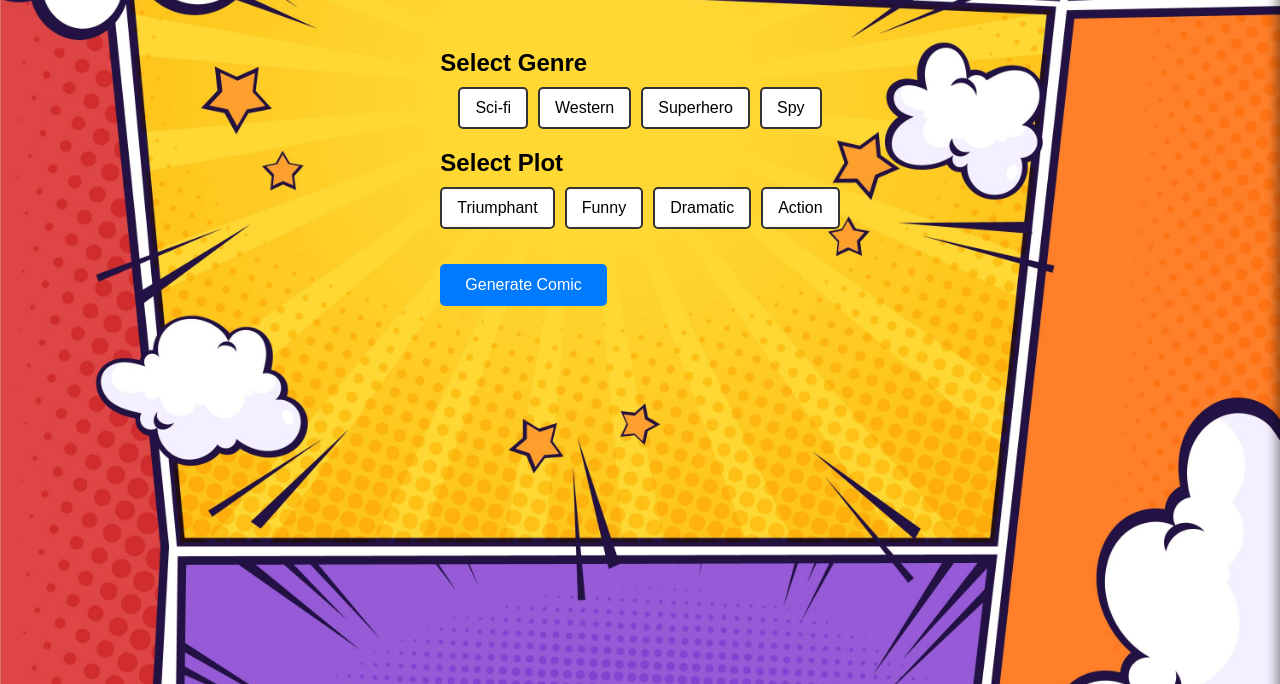
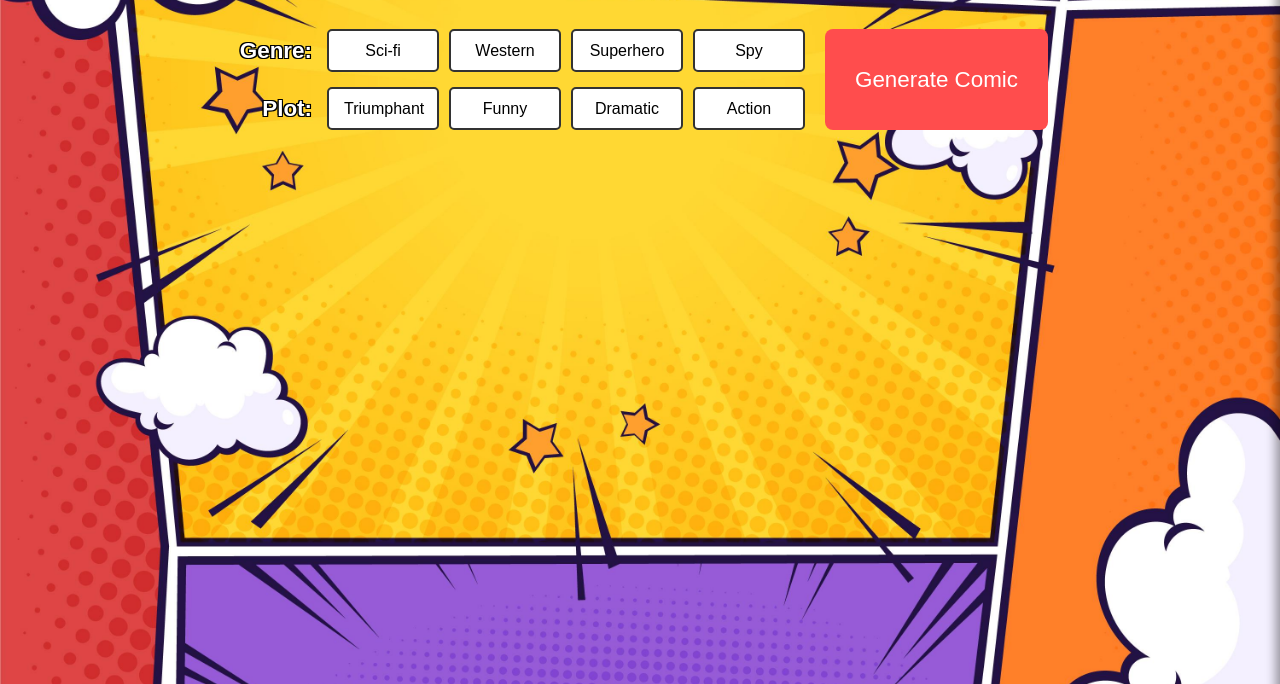
Before and after one commit to A-Godzo/AI-Comic, a website: page index.html in a window 1280 px wide. Shown: the part 116-800 px from the top of the page. Drawn offline with Linux system fonts and the light colour scheme.

Commit message:
UI touch up

```diff
--- a/index.html
+++ b/index.html
@@ -28,16 +28,46 @@
     margin-bottom: 10px;
   }
 
+#controls {
+  display: flex;
+  flex-wrap: wrap;
+  gap: 20px;
+  align-items: flex-start;
+  justify-content: center;
+}
+
+
+  .option-groups {
+  display: flex;
+  flex-direction: column;
+  gap: 15px;
+}
+
+
+.option-group {
+  display: flex;
+  align-items: center;
+  gap: 15px;
+  font-weight: bold;
+}
+
+.option-group span {
+  color: white;
+  text-shadow: -1.2px -1.2px 0 #000, 1.2px -1.2px 0 #000, -1.2px 1.2px 0 #000, 1.2px 1.2px 0 #000;
+  font-size: 1.4rem;
+  min-width: 80px;
+  text-align: right;
+}
+
  .options {
   display: flex;
   flex-wrap: wrap;
   gap: 10px;
-    margin-bottom: 15px;
-    justify-content: center;
-    transition: opacity 0.3s;
 }
 
   .options button {
+    height: 2.7rem;
+    width: 7rem;
     padding: 10px 15px;
     font-size: 1rem;
     cursor: pointer;
@@ -53,20 +83,23 @@
   }
 
   #generate-comic {
-    margin-top: 20px;
-    padding: 12px 25px;
-    font-size: 1rem;
+  padding: 18px 30px;
+  height: 6.3rem;
+  font-size: 1.4rem;
+  border-radius: 8px;
+  border: none;
+  background-color: #ff4d4d;
+  color: white;
   cursor: pointer;
-    border-radius: 5px;
-    border: none;
-    background-color: #007bff;
-    color: white;
-    transition: background-color 0.2s;
+  align-self: center;
+  transition: transform 0.2s, background-color 0.2s;
 }
 
 #generate-comic:hover {
-    background-color: #0056b3;
+  background-color: #e60000;
+  transform: scale(1.05);
 }
+
 
   #loading {
     display: none;
@@ -161,24 +194,31 @@
   <h1>Create Your Comic</h1>
 
   <div id="controls">
-    <h2>Select Genre</h2>
+  <div class="option-groups">
+    <div class="option-group">
+      <span>Genre:</span>
       <div id="genre-options" class="options">
         <button data-genre="sci-fi">Sci-fi</button>
         <button data-genre="western">Western</button>
         <button data-genre="superhero">Superhero</button>
         <button data-genre="spy">Spy</button>
       </div>
+    </div>
 
-    <h2>Select Plot</h2>
+    <div class="option-group">
+      <span>Plot:</span>
       <div id="plot-options" class="options">
         <button data-plot="triumphant">Triumphant</button>
         <button data-plot="funny">Funny</button>
         <button data-plot="dramatic">Dramatic</button>
         <button data-plot="action">Action</button>
       </div>
+    </div>
+  </div>
 
   <button id="generate-comic">Generate Comic</button>
 </div>
+
 
   <div id="loading">Generating comic... ⏳</div>
   <div id="comic-strip" class="comic-strip"></div>
```
Lines whose indentation alone changed are shown as unchanged.
